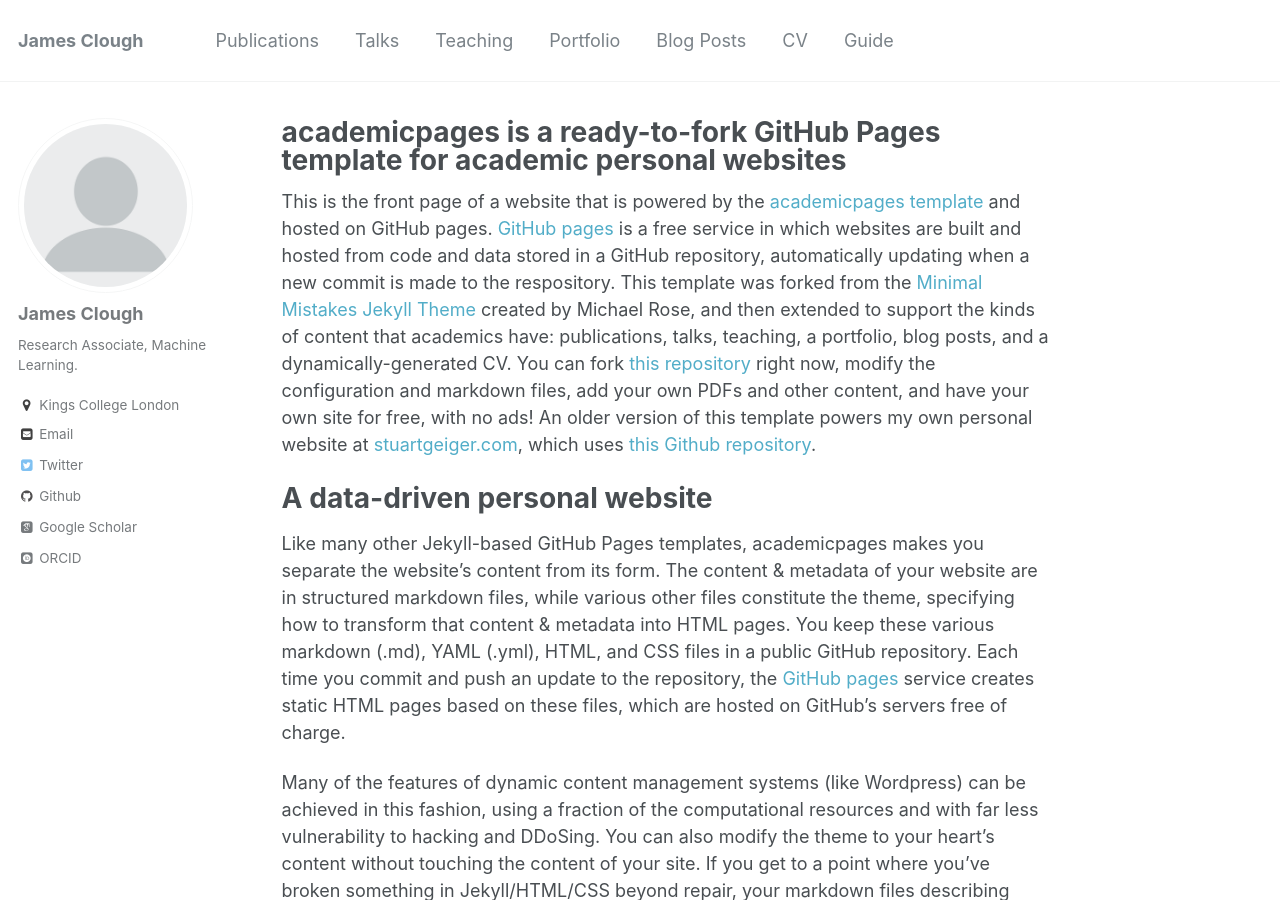
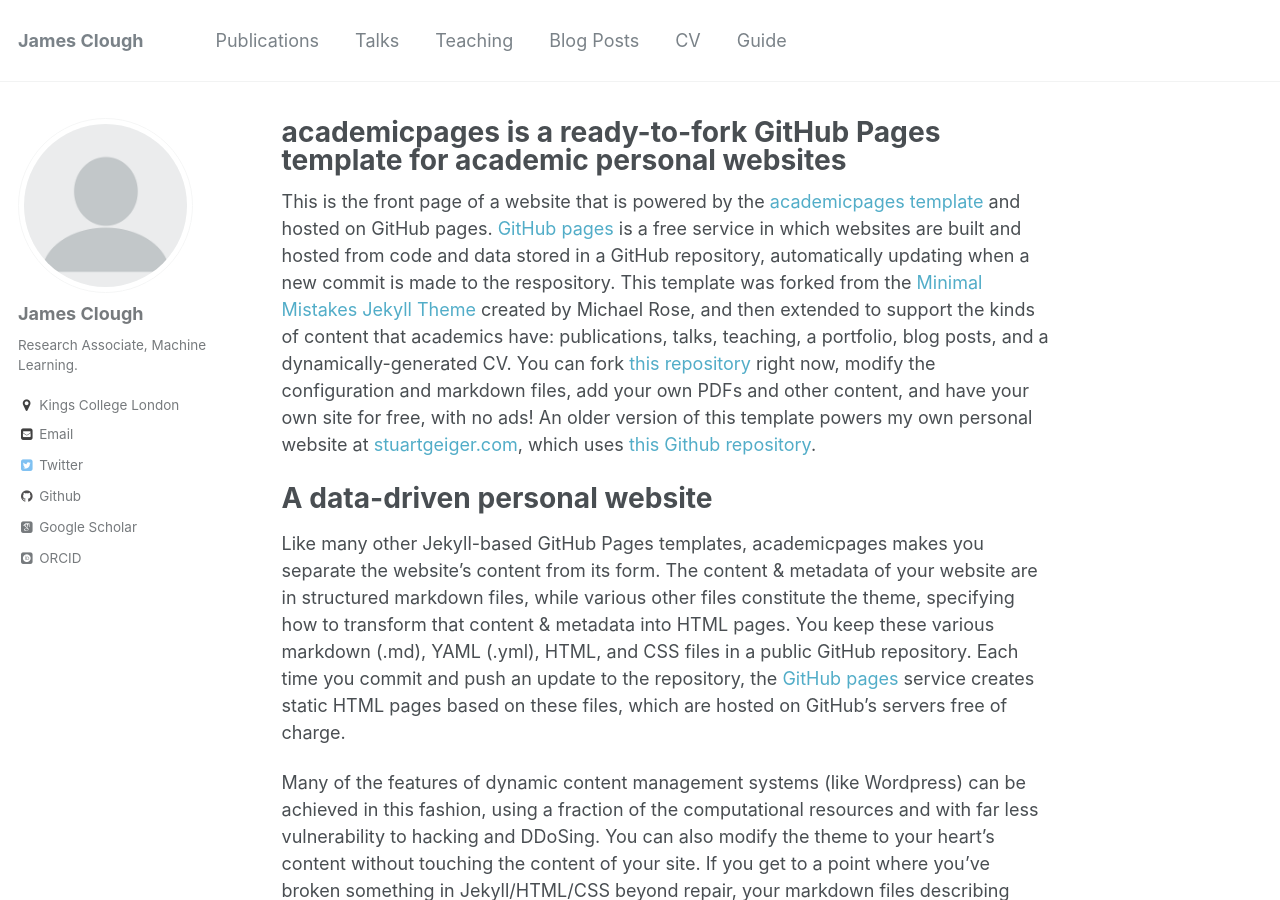
Before and after one commit to JamesClough/JamesClough.github.io, a Jekyll site: the page built from _pages/about.md, in a window 1280 px wide and 900 px high. Built offline with Jekyll 4.4.1, drawn with Linux system fonts in a browser that asks for light colours; some web fonts are replaced.

Commit message:
Remove portfolio

```diff
--- a/_config.yml
+++ b/_config.yml
@@ -175,9 +175,6 @@ collections:
   publications:
     output: true
     permalink: /:collection/:path/
-  portfolio:
-    output: true
-    permalink: /:collection/:path/
   talks:
     output: true
     permalink: /:collection/:path/
--- a/_data/navigation.yml
+++ b/_data/navigation.yml
@@ -9,9 +9,6 @@ main:
   - title: "Teaching"
     url: /teaching/
 
-  - title: "Portfolio"
-    url: /portfolio/
-
   - title: "Blog Posts"
     url: /year-archive/
 
```
